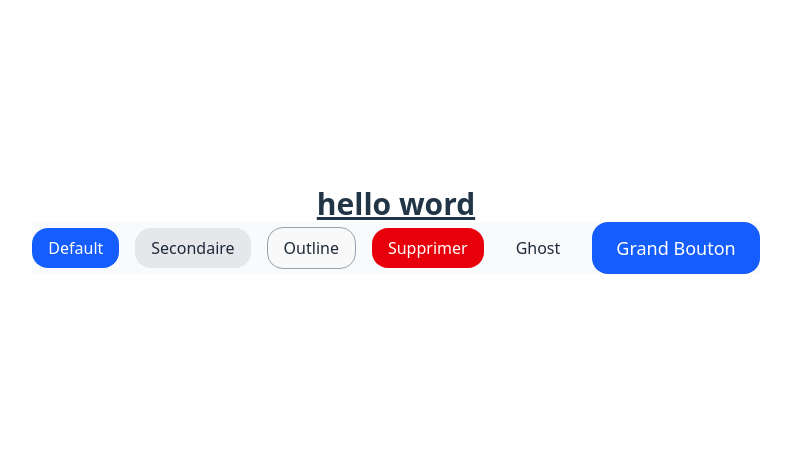
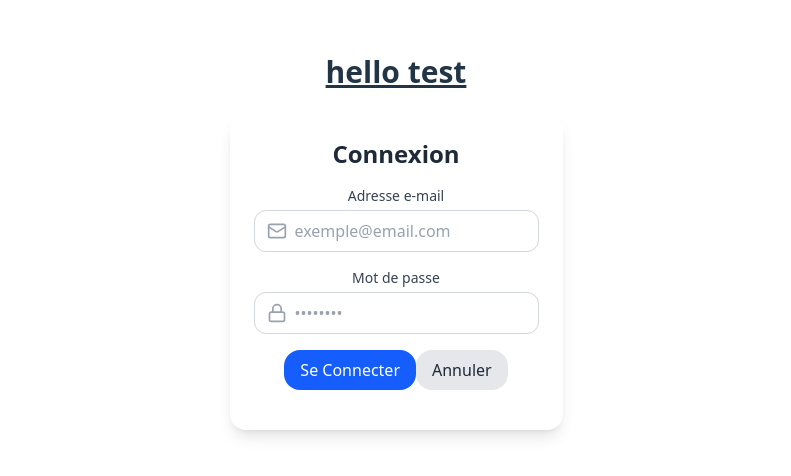
Before and after one commit to Kage14nooi/projetPresence, a React app in the folder frontend/: page / in a window 1280 px wide. Shown: the part 170-646 px from the top of the page, without its empty margins (244-1035 px from the left). Built offline with nearby package versions, Linux system fonts and the light colour scheme; the HTML template or start-up script is replaced by a standard one.

Commit message:
feat: add reusable input component

```diff
--- a/frontend/package.json
+++ b/frontend/package.json
@@ -16,6 +16,7 @@
     "class-variance-authority": "^0.7.1",
     "clsx": "^2.1.1",
     "leaflet": "^1.9.4",
+    "lucide-react": "^0.553.0",
     "react": "^19.1.1",
     "react-dom": "^19.1.1",
     "react-hook-form": "^7.66.0",
--- a/frontend/src/App.tsx
+++ b/frontend/src/App.tsx
@@ -1,23 +1,46 @@
+import { useState } from "react";
 import "./App.css";
 import { Button } from "./composants/Button";
+import { Input } from "./composants/Input";
+import { Lock, Mail } from "lucide-react";
 
 function App() {
 
+   const [email, setEmail] = useState("");
+  const [password, setPassword] = useState("");
+
   return (
     <>
-      <div>
-        <p className="text-3xl font-bold underline">hello word</p>
+      <div  className="bg-white rounded-xl p-6">
+        <p className="text-3xl font-bold underline">hello test</p>
       </div>
-       <div className="flex flex-rows gap-4 items-center justify-center bg-gray-50">
-        <Button>Default</Button>
-        <Button variant="secondary">Secondaire</Button>
-        <Button variant="outline">Outline</Button>
-        <Button variant="danger">Supprimer</Button>
-        <Button variant="ghost">Ghost</Button>
-        <Button size="lg" variant="primary">
-          Grand Bouton
-        </Button>
-    </div>
+
+     <div className="w-full max-w-sm space-y-4 bg-white dark:bg-gray-800 shadow-lg rounded-2xl p-6">
+        <h1 className="text-2xl font-semibold text-gray-800 dark:text-white text-center">
+          Connexion
+        </h1>
+
+        <Input
+          label="Adresse e-mail"
+          icon={Mail}
+          type="email"
+          placeholder="exemple@email.com"
+          value={email}
+          onChange={(e) => setEmail(e.target.value)}
+        />
+
+        <Input
+          label="Mot de passe"
+          icon={Lock}
+          type="password"
+          placeholder="••••••••"
+          value={password}
+          onChange={(e) => setPassword(e.target.value)}
+        />
+
+        <Button variant="primary">Se Connecter</Button>
+        <Button variant="secondary">Annuler</Button>
+      </div>
     </>
   );
 }
--- /dev/null
+++ b/frontend/src/composants/Input.tsx
@@ -0,0 +1,44 @@
+import * as React from "react";
+
+import type { LucideIcon } from "lucide-react";
+import { cn } from "../lib/utils";
+
+interface InputProps extends React.InputHTMLAttributes<HTMLInputElement> {
+  label?: string;
+  icon?: LucideIcon;
+  error?: string;
+}
+
+export const Input = React.forwardRef<HTMLInputElement, InputProps>(
+  ({ label, icon: Icon, error, className, type = "text", ...props }, ref) => {
+    return (
+      <div className="flex flex-col space-y-1 w-full">
+        {label && (
+          <label className="text-sm font-medium text-gray-700 dark:text-gray-300">
+            {label}
+          </label>
+        )}
+
+        <div
+          className={cn(
+            "flex items-center gap-2 rounded-xl border border-gray-300 bg-white dark:bg-gray-800 dark:border-gray-700 px-3 py-2 transition-all duration-150 focus-within:ring-2 focus-within:ring-blue-500 focus-within:border-blue-500",
+            error && "border-red-500 focus-within:ring-red-500",
+            className
+          )}
+        >
+          {Icon && <Icon className="w-5 h-5 text-gray-400" />}
+          <input
+            ref={ref}
+            type={type}
+            className="flex-1 bg-transparent outline-none text-gray-900 dark:text-gray-100 placeholder-gray-400"
+            {...props}
+          />
+        </div>
+
+        {error && <p className="text-sm text-red-500">{error}</p>}
+      </div>
+    );
+  }
+);
+
+Input.displayName = "Input";
```
Also changed, not shown: 1 other file (tests, documents, lock files or other folders).
